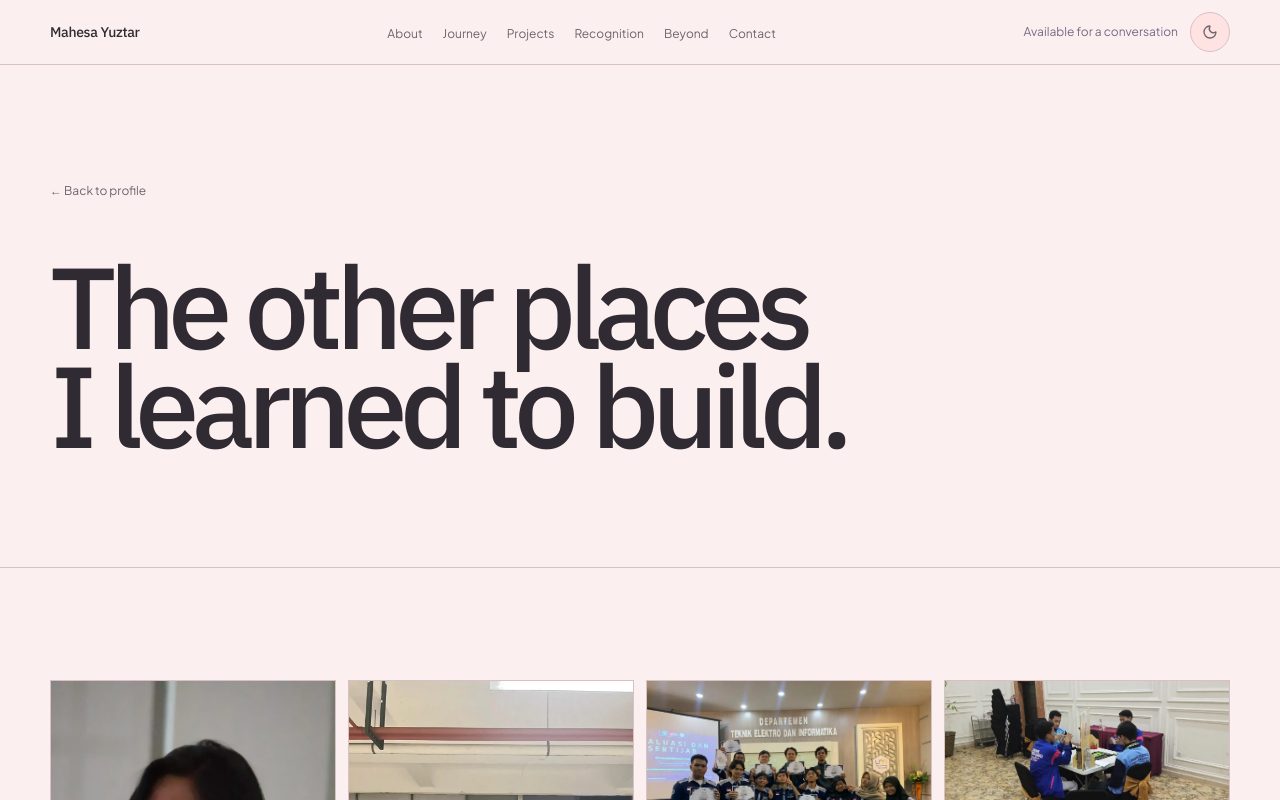
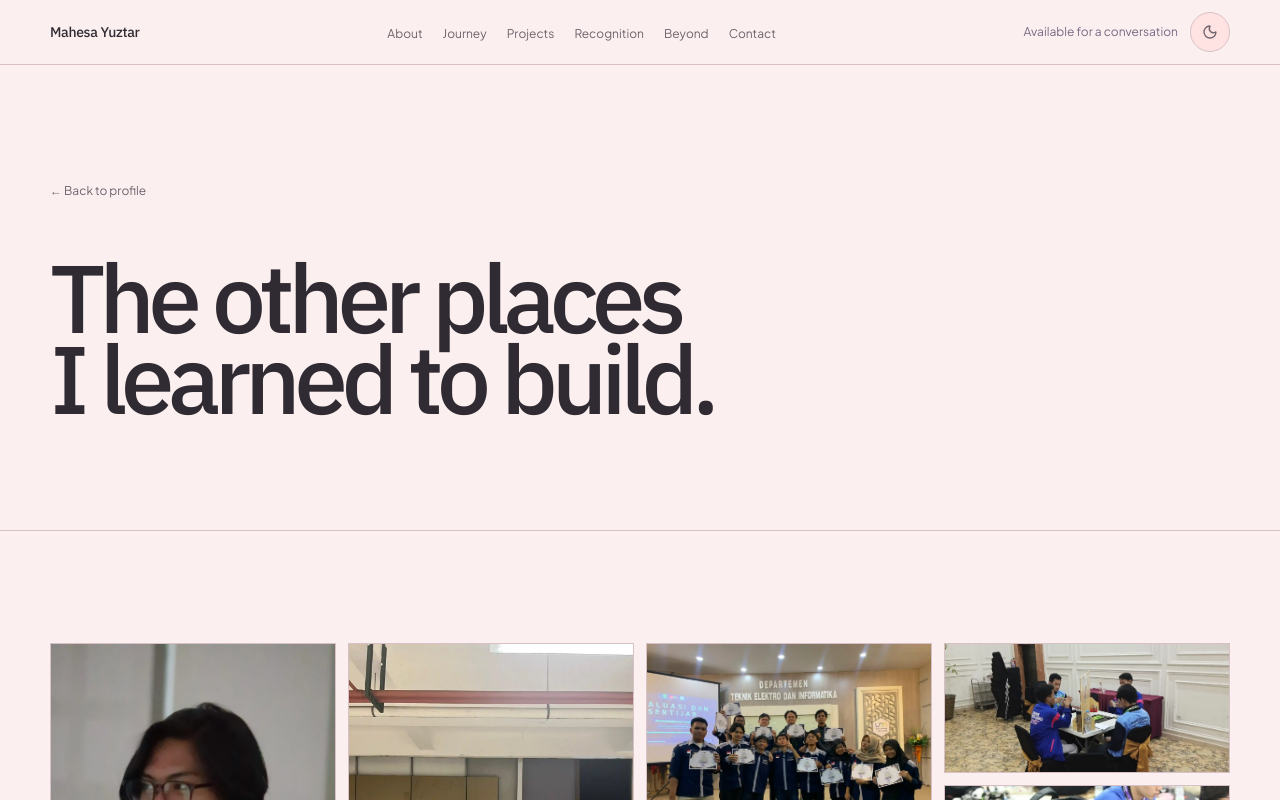
Before and after one commit to mahesayuztar/portfolio, a Next.js app: page /beyond-code in a window 1280 px wide. Shown: the top 800 px of the page. Built offline with nearby package versions, Linux system fonts and the light colour scheme.

Commit message:
+ Fix beyond heading reveal alignment

```diff
--- a/src/app/beyond-code/page.tsx
+++ b/src/app/beyond-code/page.tsx
@@ -81,13 +81,9 @@ export default function BeyondCodePage() {
       <SiteHeader />
       <section className="py-20 sm:py-28">
         <div className="mx-auto w-[min(100%-40px,1180px)]">
-          <Link href="/" className="text-xs text-muted-ink hover:text-ink">
-            ← Back to profile
-          </Link>
+          <Link href="/" className="text-xs text-muted-ink hover:text-ink">← Back to profile</Link>
           <div className="mt-14">
-            <CursorRevealHeading className="mt-5 text-balance text-[clamp(3.5rem,9vw,8rem)] font-medium leading-[0.86] tracking-[-0.065em]">
-              The other places I learned to build.
-            </CursorRevealHeading>
+            <CursorRevealHeading className="max-w-4xl text-balance text-[clamp(3.5rem,9vw,6rem)] font-medium leading-[0.84] tracking-[-0.065em]">The other places I learned to build.</CursorRevealHeading>
           </div>
         </div>
       </section>
```
